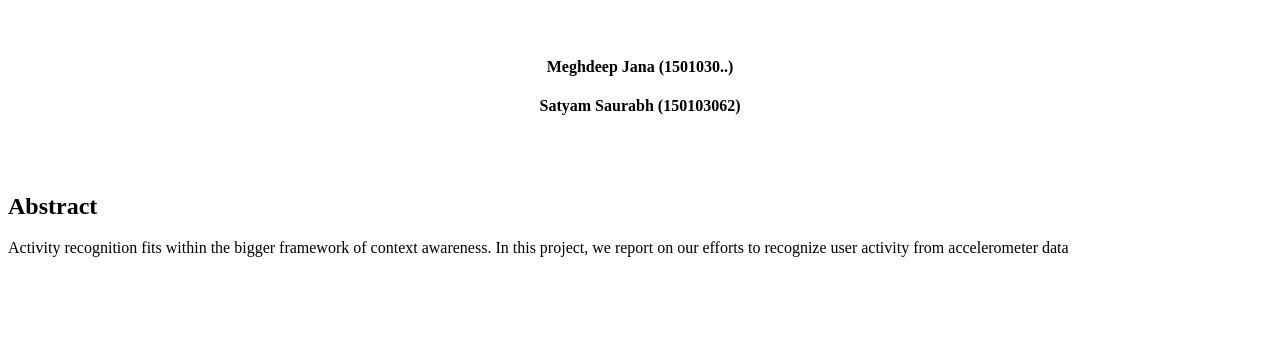
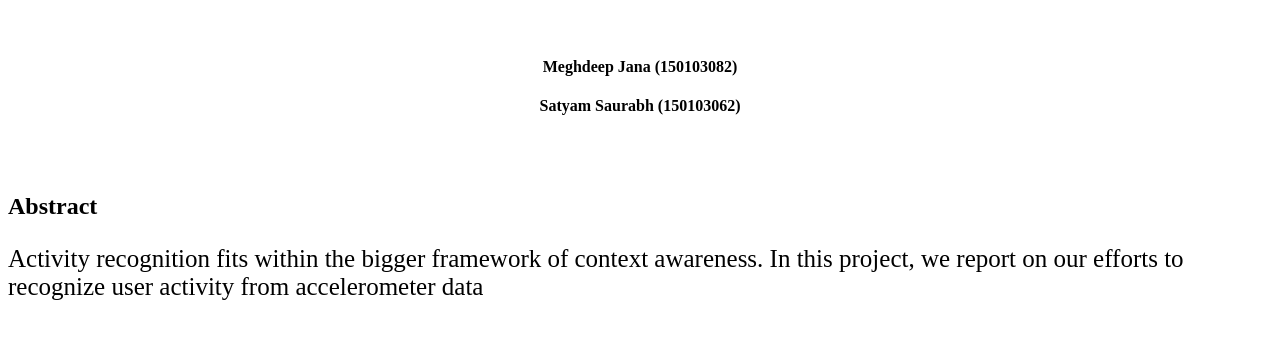
Before and after one commit to satyam2401/satyam2401.github.io, a plain HTML site: page index.html in a window 1280 px wide. Shown: the part 61-400 px from the top of the page. Drawn offline with Linux system fonts and the light colour scheme.

Commit message:
Initial commit

```diff
--- a/index.html
+++ b/index.html
@@ -1,18 +1,19 @@
 <!DOCTYPE html>
 <html lang="en">
+  <head>
+    <link rel="stylesheet" href="main.css">
+  </head>
   <body>
     <h1 align="center"> Activity detection using Accelerometer </h1><br>
-<h4 align="center"> Meghdeep Jana (1501030..) </h4>
+    <h4 align="center"> Meghdeep Jana (150103082) </h4>
     <h4 align="center"> Satyam Saurabh (150103062) </h4><br><br>
 
     <h2> Abstract </h2>
-
+    <basefont size="100">
     <p> Activity  recognition  fits  within  the  bigger  framework
     of context awareness.  In this project,  we report on our
     efforts  to  recognize  user  activity  from  accelerometer
     data </p>
 
-
-
   </body>
 </html>
--- /dev/null
+++ b/main.css
@@ -0,0 +1,3 @@
+p{
+	font-size : 25px;
+}
```
Lines whose indentation alone changed are shown as unchanged.
